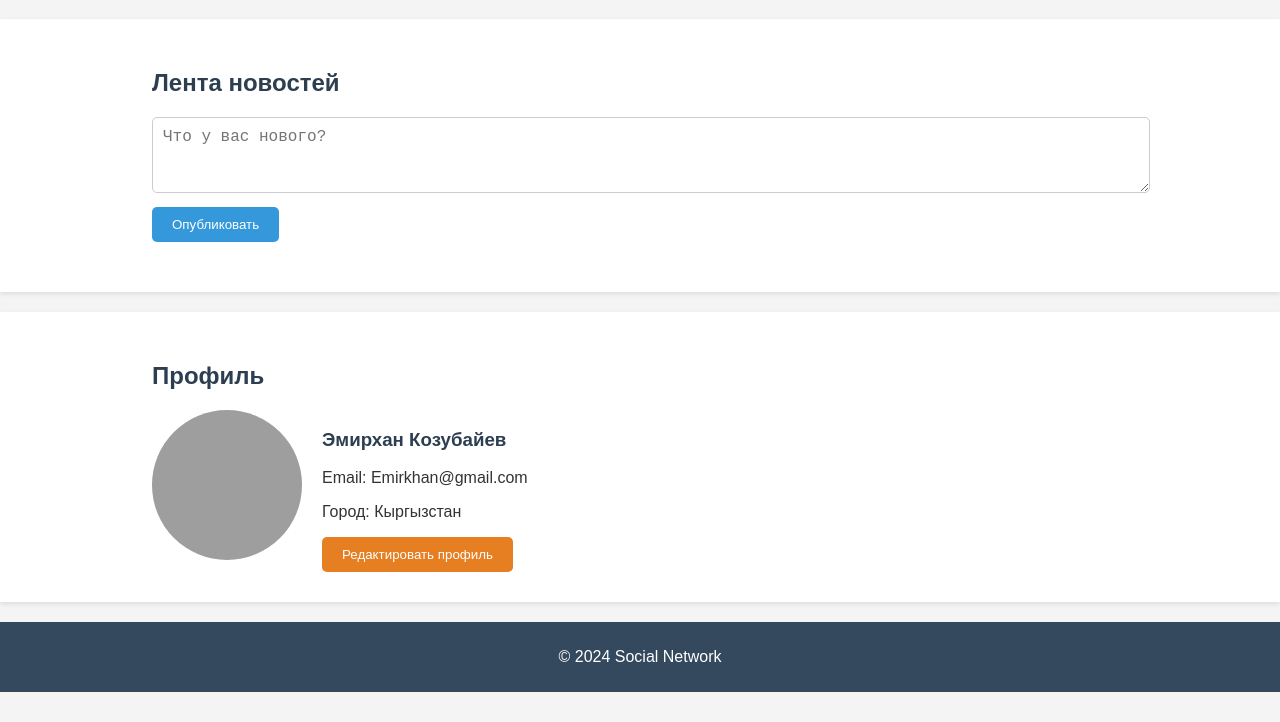
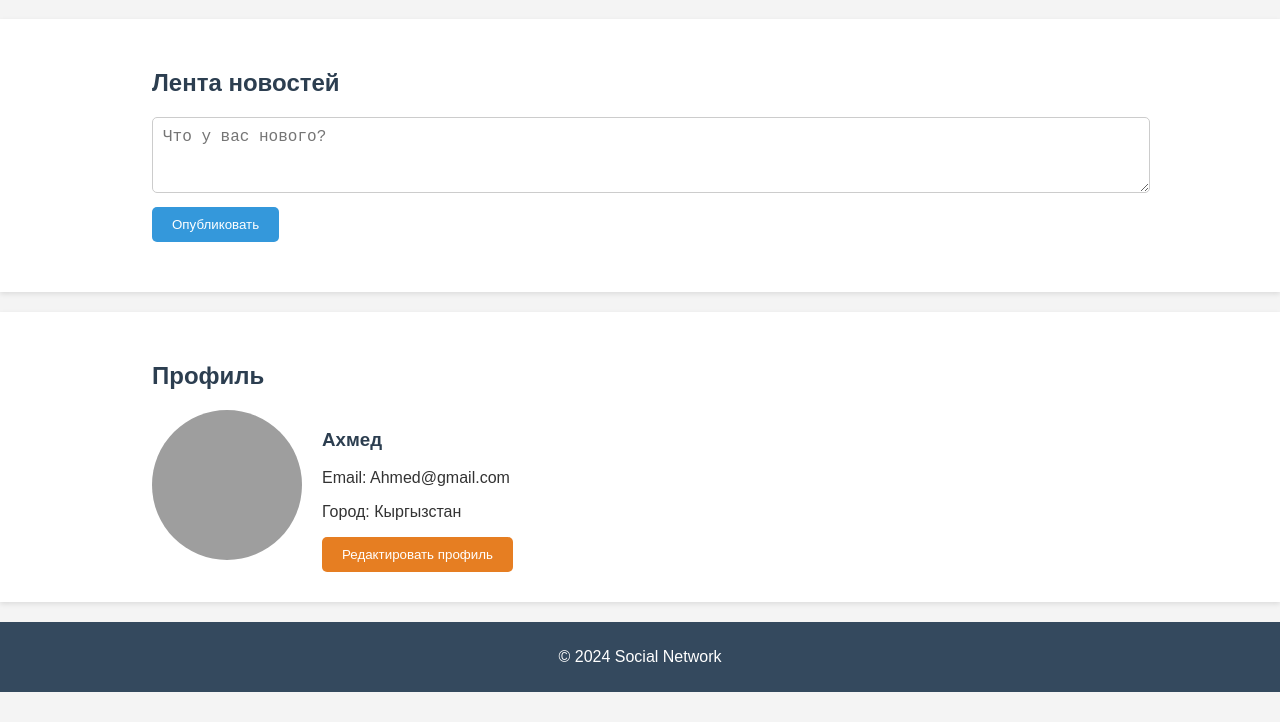
Before and after one commit to ahmed007csc/social-media-site.github.io, a plain HTML site: page index.html in a window 1280 px wide. Shown: the part 78-800 px from the top of the page. Drawn offline with Linux system fonts and the light colour scheme; grey boxes are pictures that could not be loaded; a script that the page names is missing.

Commit message:
Update index.html

```diff
--- a/index.html
+++ b/index.html
@@ -45,8 +45,8 @@
                     <img src="https://upload.wikimedia.org/wikipedia/ru/thumb/9/94/%D0%93%D0%B8%D0%B3%D0%B0%D1%87%D0%B0%D0%B4.jpg/640px-%D0%93%D0%B8%D0%B3%D0%B0%D1%87%D0%B0%D0%B4.jpg" alt="avatar">
                 </div>
                 <div class="profile-details">
-                    <h3>Эмирхан Козубайев</h3>
-                    <p>Email: Emirkhan@gmail.com</p>
+                    <h3>Ахмед</h3>
+                    <p>Email: Ahmed@gmail.com</p>
                     <p>Город: Кыргызстан</p>
                     <button>Редактировать профиль</button>
                 </div>
```
